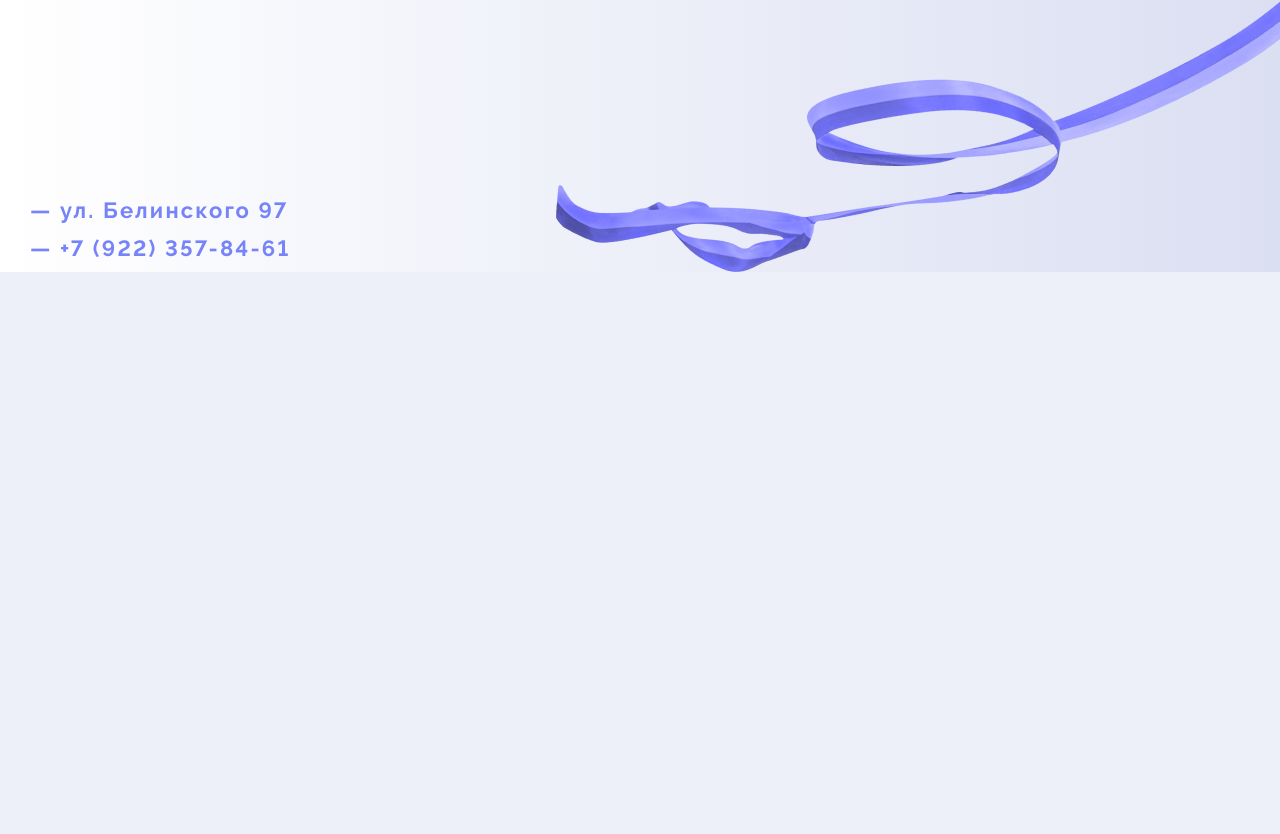
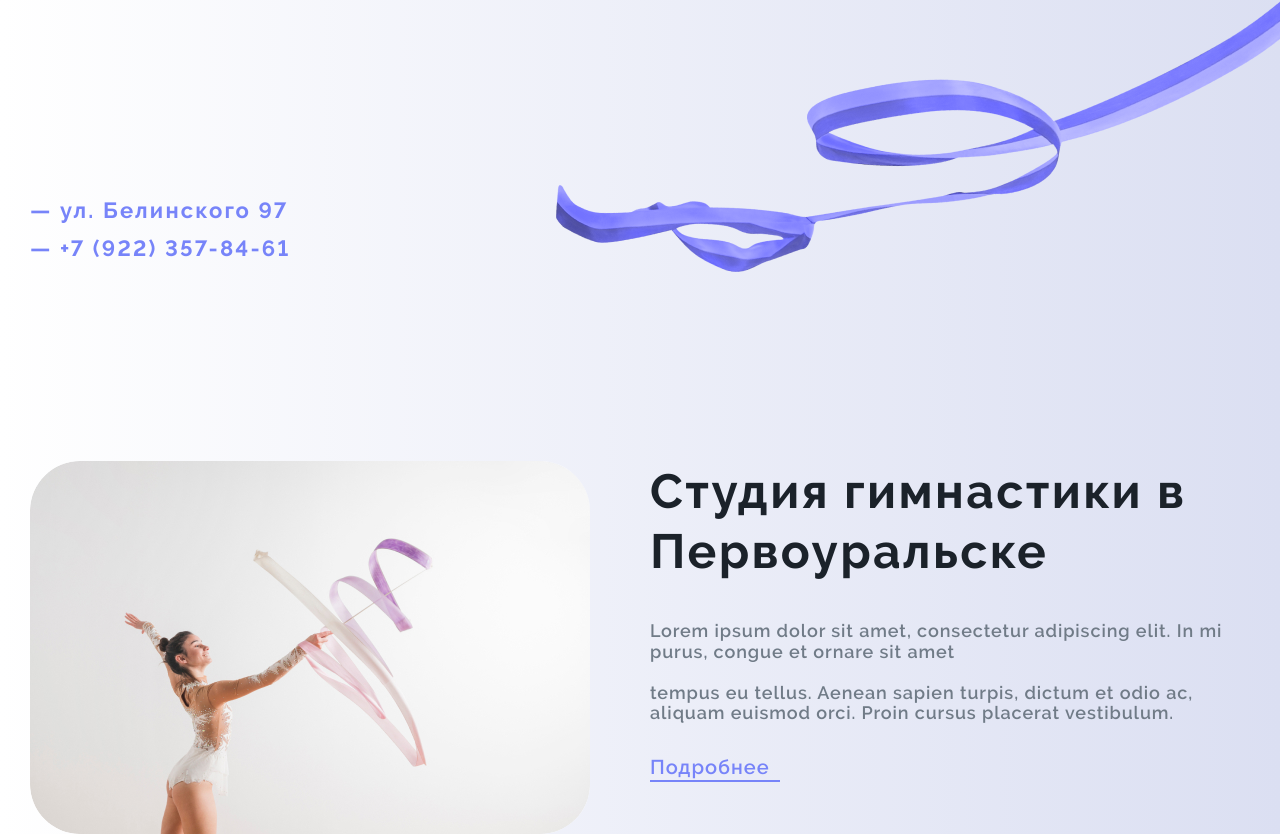
Before and after one commit to dan-rusakov/colibri, a Vue app: page / in a window 1280 px wide. Shown: the part 608-1442 px from the top of the page. Before the commit the page ends 880 px from the top, so only its background shows below. Built offline with nearby package versions, Linux system fonts and the light colour scheme.

Commit message:
add about section

```diff
--- a/package.json
+++ b/package.json
@@ -9,6 +9,7 @@
   },
   "dependencies": {
     "core-js": "^3.6.5",
+    "swiper": "^6.2.0",
     "vue": "^2.6.11"
   },
   "devDependencies": {
--- a/src/assets/scss/app.scss
+++ b/src/assets/scss/app.scss
@@ -6,3 +6,4 @@
 
 @import "./blocks/header";
 @import "./blocks/welcome-section";
+@import "./blocks/about";
--- a/src/assets/scss/base.scss
+++ b/src/assets/scss/base.scss
@@ -21,7 +21,7 @@ body {
   line-height: 1.3;
   color: #1B222A;
   position: relative;
-  overflow: hidden;
+  overflow-x: hidden;
   font-feature-settings: 'pnum' on, 'lnum' on;
 }
 
--- /dev/null
+++ b/src/assets/scss/blocks/about.scss
@@ -0,0 +1,80 @@
+.about__wrapper {
+  @include wrapper;
+  justify-content: space-between;
+}
+
+.about__gallery .swiper-container {
+  width: 560px;
+  height: 373px;
+  border-radius: 50px;
+  overflow: hidden;
+
+  &:hover .about__gallery-btn-arrow,
+  &:focus .about__gallery-btn-arrow {
+    opacity: 1;
+  }
+}
+
+.about__gallery-img {
+  width: 100%;
+  height: 100%;
+  object-fit: cover;
+}
+
+.about__content {
+  width: 600px;
+}
+
+.about__title {
+  font-family: $font-family-base;
+  font-weight: $bold;
+  color: $text-color;
+  font-size: 48px;
+  line-height: 1.25;
+  letter-spacing: 0.05em;
+  margin: 0 0 40px;
+}
+
+.about__text {
+  font-family: $font-family-base;
+  font-weight: $semibold;
+  color: $gray;
+  font-size: 18px;
+  line-height: 1.15;
+  letter-spacing: 0.05em;
+  margin-bottom: 20px;
+}
+
+.about__more-btn {
+  display: inline-block;
+  color: $brand-color;
+  font-family: $font-family-base;
+  font-size: 20px;
+  font-weight: $semibold;
+  margin: 10px 0 0;
+  border-bottom: 2px solid $brand-color;
+  padding-right: 10px;
+  letter-spacing: 0.05em;
+}
+
+.about__gallery-btn {
+  position: absolute;
+  top: 50%;
+  z-index: 1;
+
+  &--left {
+    left: 10px;
+    transform: translateY(-50%);
+  }
+
+  &--right {
+    right: 10px;
+    transform: translateY(-50%) rotate(180deg);
+  }
+}
+
+.about__gallery-btn-arrow {
+  fill: $brand-color;
+  opacity: 0;
+  transition: .25s opacity ease;
+}
--- a/src/assets/scss/blocks/welcome-section.scss
+++ b/src/assets/scss/blocks/welcome-section.scss
@@ -1,3 +1,7 @@
+.welcome-section {
+  margin-bottom: 200px;
+}
+
 .welcome-section__wrapper {
   @include wrapper;
   position: relative;
--- a/src/pages/Home/App.vue
+++ b/src/pages/Home/App.vue
@@ -11,16 +11,82 @@
         <img src="../../assets/img/ribbon.png" alt="Лента" class="welcome-section__ribbon">
       </div>
     </section>
+    <section class="about">
+      <div class="about__wrapper">
+        <div class="about__gallery">
+          <div class="swiper-container">
+            <div class="swiper-wrapper">
+              <div class="swiper-slide about__gallery-slide">
+                <img class="about__gallery-img" src="../../assets/img/about-gallery-img.jpg" alt="">
+              </div>
+              <div class="swiper-slide about__gallery-slide">
+                <img class="about__gallery-img" src="../../assets/img/about-gallery-img.jpg" alt="">
+              </div>
+            </div>
+            <button class="about__gallery-btn about__gallery-btn--left">
+              <svg class="about__gallery-btn-arrow" width="30" height="30">
+                <use xlink:href="#icon-arrow-left" />
+              </svg>
+            </button>
+            <button class="about__gallery-btn about__gallery-btn--right">
+              <svg class="about__gallery-btn-arrow" width="30" height="30">
+                <use xlink:href="#icon-arrow-left" />
+              </svg>
+            </button>
+          </div>
+        </div>
+        <div class="about__content">
+          <h2 class="about__title">Студия гимнастики в Первоуральске</h2>
+          <p class="about__text">Lorem ipsum dolor sit amet, consectetur adipiscing elit. In mi purus, congue et ornare sit amet</p>
+          <p class="about__text">tempus eu tellus. Aenean sapien turpis, dictum et odio ac, aliquam euismod orci. Proin cursus placerat vestibulum.</p>
+          <a href="#!" class="about__more-btn">Подробнее</a>
+        </div>
+      </div>
+    </section>
+    <svg style="display: none">
+      <defs>
+        <symbol id="icon-arrow-left" viewBox="0 0 14 14">
+          <path d="M3.35061 7.49967L9.64635 13.7933C9.9226 14.0689 10.3702 14.0689 10.6471 13.7933C10.9234 13.5178 10.9234 13.0702 10.6471 12.7946L4.85076 7.00036L10.6464 1.20609C10.9227 0.930531 10.9227 0.482957 10.6464 0.206704C10.3702 -0.0688506 9.92191 -0.0688506 9.64565 0.206704L3.34992 6.50029C3.07791 6.773 3.07791 7.2276 3.35061 7.49967Z"/>
+        </symbol>
+      </defs>
+    </svg>
   </div>
 </template>
 
 <script>
 import Header from './../../components/Header'
+import { Swiper, Navigation, EffectFade } from 'swiper';
+import 'swiper/swiper-bundle.css';
+
+Swiper.use([Navigation, EffectFade]);
 
 export default {
   name: 'App',
   components: {
     Header,
+  },
+  data() {
+    return {
+      swiper: null,
+    }
+  },
+  methods: {
+    swiperInit() {
+      this.swiper = new Swiper('.about__gallery', {
+        loop: true,
+        effect: 'fade',
+        autoplay: {
+          delay: 3500,
+        },
+        navigation: {
+          prevEl: '.about__gallery-btn--left',
+          nextEl: '.about__gallery-btn--right',
+        },
+      })
+    },
+  },
+  mounted() {
+    this.swiperInit();
   }
 }
 </script>
```
Also changed, not shown: src/assets/img/about-gallery-img.jpg (added), 1 other file (tests, documents, lock files or other folders).
